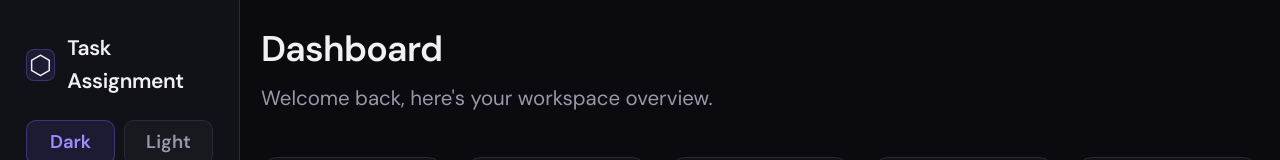
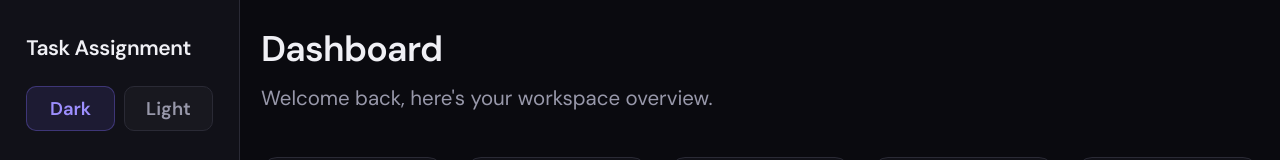
Before and after one commit to mishra-Ujjwal/ethara-task, a React (Vite) app in the folder client/: page /admin in a window 1280 px wide. Shown: the top 160 px of the page. Built offline with nearby package versions, Linux system fonts and the light colour scheme; no server answers; sample sign-in values are in the browser's storage.

Commit message:
fixing register page

```diff
--- a/client/src/components/common/Sidebar.jsx
+++ b/client/src/components/common/Sidebar.jsx
@@ -51,12 +51,12 @@ export default function Sidebar() {
       <div className="sidebar-section sidebar-brand">
         <div className="sidebar-brand-row">
           <div style={{ display:"flex", alignItems:"center", gap:"0.6rem" }}>
-            <div style={{
+            {/* <div style={{
               width:32, height:32, borderRadius:8, background:"var(--accent-bg)",
               border:"1px solid rgba(124,106,247,0.3)",
               display:"flex", alignItems:"center", justifyContent:"center",
               fontSize:"1.25rem",
-            }}>⬡</div>
+            }}>⬡</div> */}
             <span style={{ fontWeight:600, fontSize:"1rem", letterSpacing:"-0.02em" }}>Task Assignment</span>
           </div>
           <button
```
